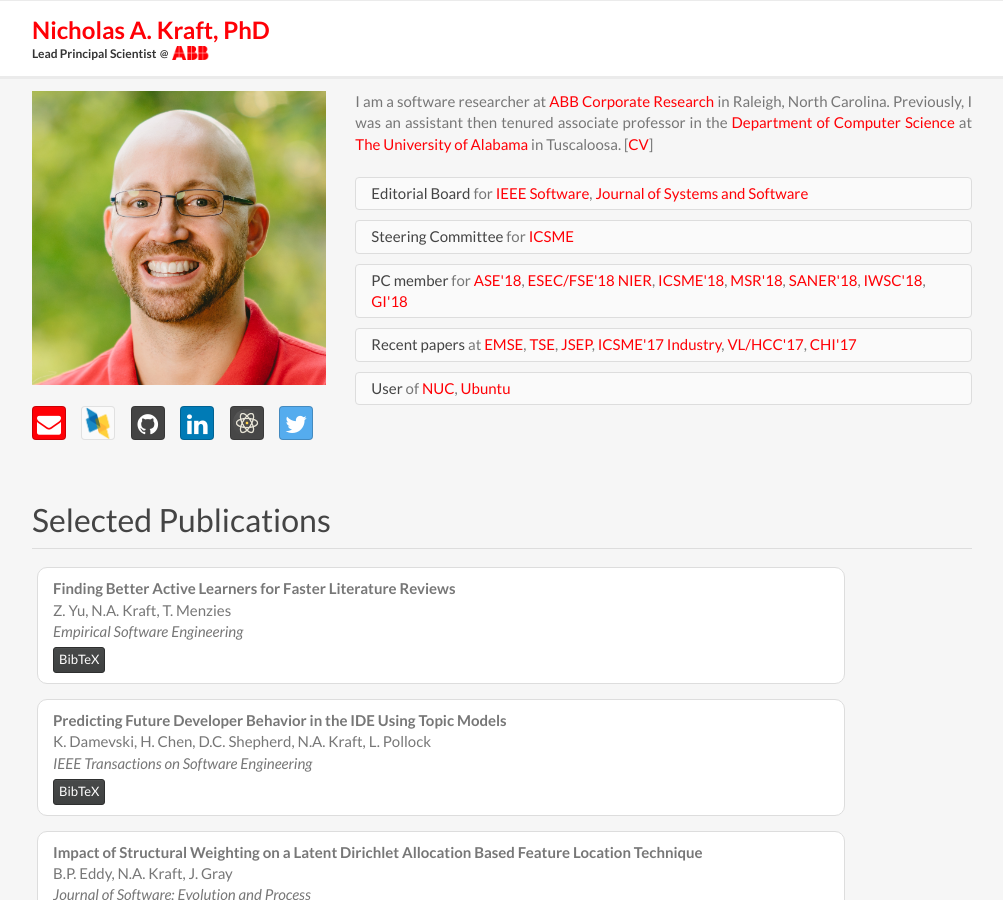
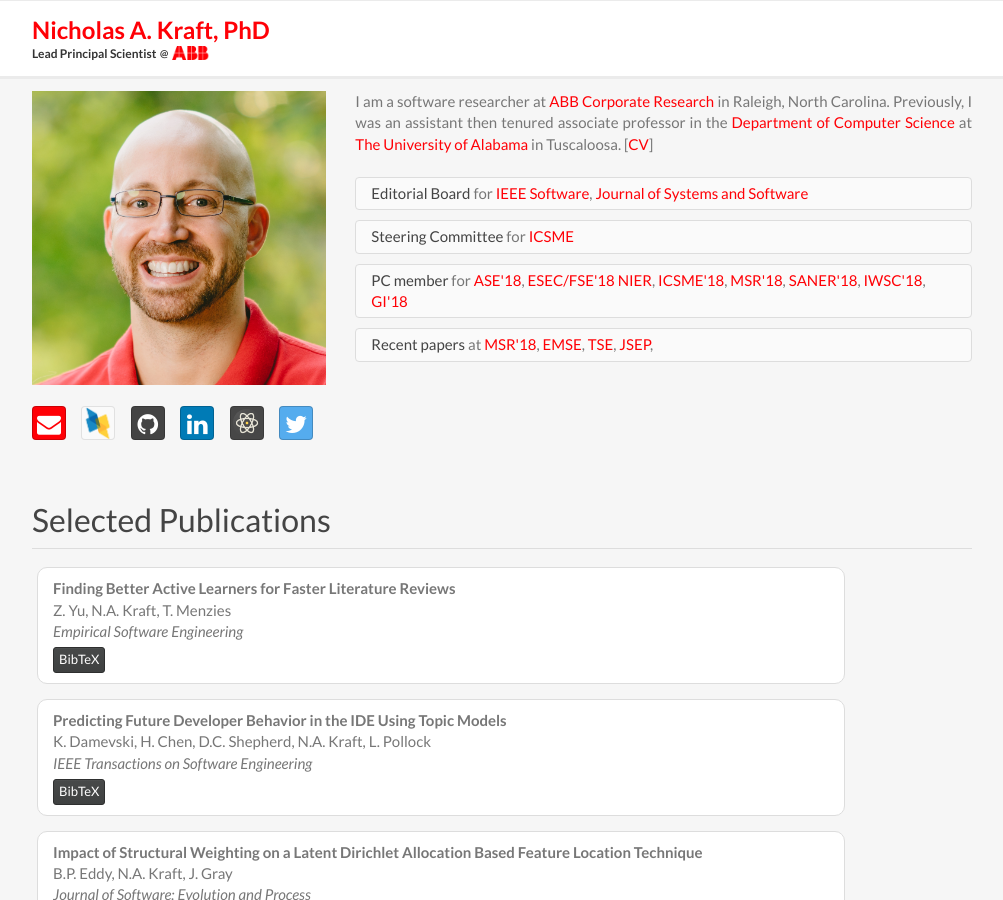
Before and after one commit to nkraft/nkraft.github.io, a Jekyll site: the page built from index.html, in a window 1280 px wide and 900 px high. Shown: the whole window, without its empty margins (138-1141 px from the left). Built offline with Jekyll 4.4.1, drawn with Linux system fonts in a browser that asks for light colours; nearby versions of some CDN libraries.

Commit message:
Update header.html

```diff
--- a/_includes/header.html
+++ b/_includes/header.html
@@ -72,22 +72,10 @@
                                     <span class="list-group-item-heading">Recent papers</span>
                                     <span class="list-group-item-text">
                                         at
+                                        <a href="https://2018.msrconf.org/">MSR'18</a>,
                                         <a href="https://link.springer.com/journal/10664">EMSE</a>,
                                         <a href="https://www.computer.org/web/tse">TSE</a>,
                                         <a href="http://onlinelibrary.wiley.com/journal/10.1002/(ISSN)2047-7481">JSEP</a>,
-                                        <a href="http://icsme2017.github.io/">ICSME'17 Industry</a>,
-                                        <a href="https://sites.google.com/site/vlhcc2017/">VL/HCC'17</a>,
-                                        <a href="https://chi2017.acm.org/">CHI'17</a>
-                                    </span>
-                                </li>
-                            </ul>
-                            <ul class="list-group">
-                                <li class="list-group-item">
-                                    <span class="list-group-item-heading">User</span>
-                                    <span class="list-group-item-text">
-                                        of
-                                        <a href="https://www.intel.com/content/www/us/en/products/boards-kits/nuc.html">NUC</a>,
-                                        <a href="https://www.ubuntu.com/">Ubuntu</a>
                                     </span>
                                 </li>
                             </ul>
```
